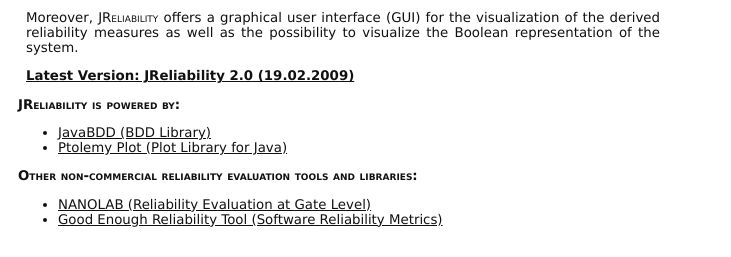
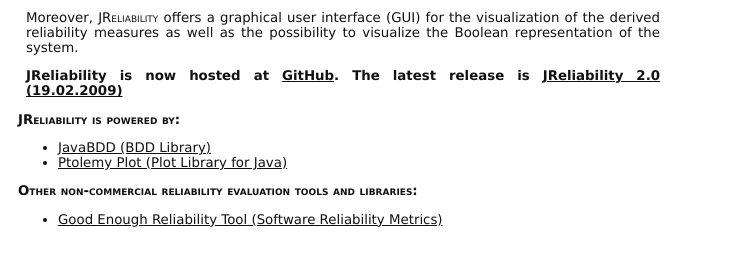
Before and after one commit to SDARG/jreliability, a plain HTML site: page index.html in a window 1280 px wide. Shown: the part 225-482 px from the top of the page, 132-863 px from the left. Drawn offline with Linux system fonts and the light colour scheme.

Commit message:
updated index, removed dead project

```diff
--- a/index.html
+++ b/index.html
@@ -43,16 +43,16 @@
 		  </p>
           </p>
           <p>
-            <b><a href="download.html">Latest Version: JReliability 2.0 (19.02.2009)</i></a></b>
+            <b>JReliability is now hosted at <a href="https://github.com/felixreimann/jreliability">GitHub</a>.
+            The latest release is <a href="download.html">JReliability 2.0 (19.02.2009)</i></a></b>
           </p>
           <h4>JReliability is powered by:</h4>
             <ul>
-              <li><a href="http://http://javabdd.sourceforge.net/">JavaBDD (BDD Library)</a></li>
+              <li><a href="http://javabdd.sourceforge.net">JavaBDD (BDD Library)</a></li>
               <li><a href="http://ptolemy.eecs.berkeley.edu/java/">Ptolemy Plot (Plot Library for Java)</a></li>
             </ul>
           <h4>Other non-commercial reliability evaluation tools and libraries:</h4>
           <ul>
-              <li><a href="http://fermat.ece.vt.edu/tools/NANOLAB/index.html">NANOLAB (Reliability Evaluation at Gate Level)</a></li>
               <li><a href="https://sourceforge.net/projects/gert/">Good Enough Reliability Tool (Software Reliability Metrics)</a></li>
           </ul>
         </div>
```
